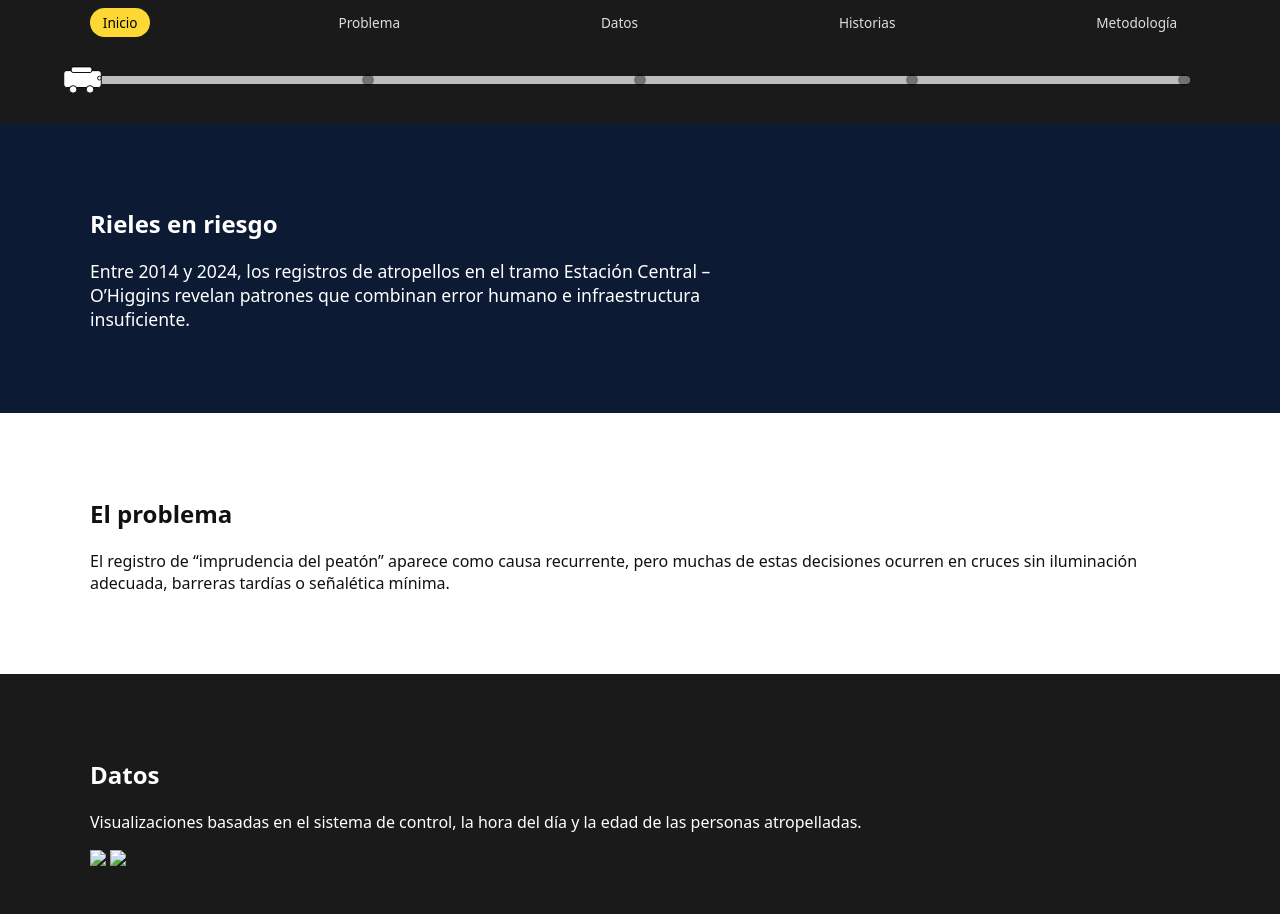
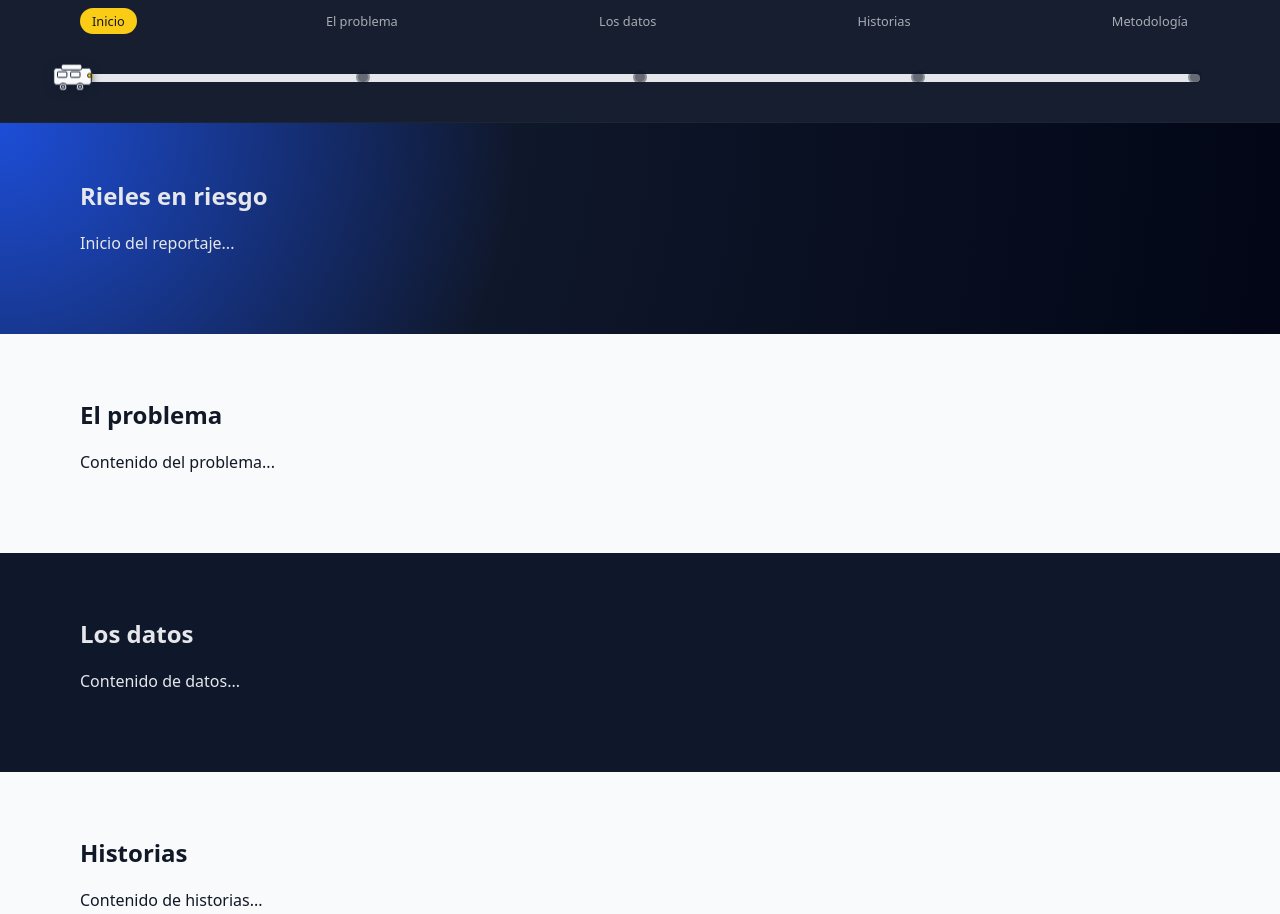
Before and after one commit to Paliart28/Mi-primera-Pagina-web, a plain HTML site: page index.html in a window 1280 px wide. Shown: the top 914 px of the page. Drawn offline with Linux system fonts and the light colour scheme; a script that the page names is missing.

Commit message:
porfavor señor

```diff
--- a/index.html
+++ b/index.html
@@ -3,20 +3,16 @@
 <head>
   <meta charset="utf-8" />
   <meta name="viewport" content="width=device-width, initial-scale=1" />
-  <title>Rieles en riesgo</title>
-  <link href="style.css" rel="stylesheet" />
+  <title>Rieles en riesgo: los cruces que siguen siendo punto ciego</title>
+  <link href="style.css" rel="stylesheet">
 </head>
-
 <body>
-
-  <!-- BARRA CON TREN -->
   <div class="railway">
     <div class="railway__inner">
-
-      <nav class="railway__labels">
+      <nav class="railway__labels" aria-label="Estaciones de la historia">
         <a href="#s1" class="label label--active">Inicio</a>
-        <a href="#s2" class="label">Problema</a>
-        <a href="#s3" class="label">Datos</a>
+        <a href="#s2" class="label">El problema</a>
+        <a href="#s3" class="label">Los datos</a>
         <a href="#s4" class="label">Historias</a>
         <a href="#s5" class="label">Metodología</a>
       </nav>
@@ -24,9 +20,9 @@
       <div class="railway__track">
         <div class="track">
           <div class="track__base"></div>
-          <div id="progress" class="track__progress"></div>
+          <div class="track__progress" id="progress"></div>
 
-          <div class="stations">
+          <div class="stations" aria-hidden="true">
             <span class="station station--active"></span>
             <span class="station"></span>
             <span class="station"></span>
@@ -34,89 +30,64 @@
             <span class="station"></span>
           </div>
 
-          <svg id="train" class="train" viewBox="0 0 64 40">
-            <rect x="4" y="10" width="40" height="18" rx="3" ry="3"/>
-            <rect x="12" y="6" width="22" height="6" rx="2" ry="2"/>
-            <circle cx="14" cy="30" r="4"/>
-            <circle cx="32" cy="30" r="4"/>
-            <circle cx="42" cy="18" r="2"/>
+          <svg class="train" id="train" viewBox="0 0 64 40" aria-hidden="true">
+            <rect x="4" y="10" width="40" height="18" rx="3" ry="3" />
+            <rect x="12" y="6" width="22" height="6" rx="2" ry="2" />
+            <rect x="8" y="14" width="10" height="6" rx="1" />
+            <rect x="22" y="14" width="10" height="6" rx="1" />
+            <circle cx="14" cy="30" r="4" />
+            <circle cx="32" cy="30" r="4" />
+            <circle cx="14" cy="30" r="2" class="wheel-inner" />
+            <circle cx="32" cy="30" r="2" class="wheel-inner" />
+            <circle cx="42" cy="18" r="2" class="headlight" />
           </svg>
-
         </div>
       </div>
-
     </div>
   </div>
 
   <main>
-
-    <!-- SECCION 1 -->
     <section id="s1" class="section section--hero">
       <div class="container">
         <h1>Rieles en riesgo</h1>
-        <p class="lead">
-          Entre 2014 y 2024, los registros de atropellos en el tramo Estación Central – O’Higgins
-          revelan patrones que combinan error humano e infraestructura insuficiente.
-        </p>
+        <p>Inicio del reportaje...</p>
       </div>
     </section>
 
-    <!-- SECCION 2 -->
     <section id="s2" class="section section--light">
       <div class="container">
         <h2>El problema</h2>
-        <p>
-          El registro de “imprudencia del peatón” aparece como causa recurrente,
-          pero muchas de estas decisiones ocurren en cruces sin iluminación adecuada,
-          barreras tardías o señalética mínima.
-        </p>
+        <p>Contenido del problema...</p>
       </div>
     </section>
 
-    <!-- SECCION 3 -->
     <section id="s3" class="section section--dark">
       <div class="container">
-        <h2>Datos</h2>
-        <p>
-          Visualizaciones basadas en el sistema de control, la hora del día y la edad
-          de las personas atropelladas.
-        </p>
-        <img src="assets/chart-sistema-cruce.png" class="chart">
-        <img src="assets/chart-horas.png" class="chart">
+        <h2>Los datos</h2>
+        <p>Contenido de datos...</p>
       </div>
     </section>
 
-    <!-- SECCION 4 -->
     <section id="s4" class="section section--light">
       <div class="container">
         <h2>Historias</h2>
-
-        <article class="story-card">
-          <h3>Un cruce en Maipú que suena, pero no alcanza</h3>
-          <p>
-            La alarma suena, pero la calle sigue en movimiento.
-            Las barreras bajan lento, la visibilidad se pierde al atardecer
-            y la vereda termina directo en la vía.
-          </p>
-        </article>
-
-        <blockquote class="big-quote">
-          “Lo más honesto no es borrar la palabra imprudencia,
-          sino preguntarse cuántas oportunidades tiene alguien
-          de equivocarse sin morir en el intento.”
-        </blockquote>
+        <p>Contenido de historias...</p>
       </div>
     </section>
 
-    <!-- SECCION 5 -->
     <section id="s5" class="section section--dark">
       <div class="container">
         <h2>Metodología</h2>
-        <p>Datos: EFE, Carabineros · Periodo: 2014–2024 · Visualizaciones: Python / Altair.</p>
+        <p>Contenido de metodología...</p>
       </div>
     </section>
+  </main>
 
-  </main>
+  <footer class="site-footer">
+    <div class="container">
+      <p>Pie de página</p>
+    </div>
+  </footer>
 
   <script src="script.js"></script>
 </body>
--- a/style.css
+++ b/style.css
@@ -1,139 +1,193 @@
 :root {
-  --yellow: #fdd835;
-  --dark: #1a1a1a;
-  --deepblue: #0c1b33;
-  --lightgray: #e5e5e5;
-  --track: #bdbdbd;
-
-  --bar-h: 70px;
+  --bar-h: 72px;
   --track-h: 8px;
+  --accent: #2563eb;
+  --accent-2: #22c55e;
+  --track: #e5e7eb;
+  --dot: #111827;
+  --bg: #f9fafb;
 }
 
-/* GENERAL */
+*,
+*::before,
+*::after {
+  box-sizing: border-box;
+}
+
+html {
+  scroll-behavior: smooth;
+}
+
 body {
   margin: 0;
-  font-family: system-ui, sans-serif;
-  background: #fafafa;
-  color: #111;
+  background: var(--bg);
+  font-family: system-ui, -apple-system, "Segoe UI", Roboto, Arial, sans-serif;
+  color: #111827;
 }
 
 .container {
-  width: min(1100px, 90%);
-  margin: auto;
+  width: min(1120px, 100% - 2rem);
+  margin: 0 auto;
 }
 
-/* SECCIONES */
+.railway {
+  position: sticky;
+  top: 0;
+  z-index: 20;
+  background: rgba(15, 23, 42, 0.97);
+  color: #e5e7eb;
+  backdrop-filter: blur(12px);
+  border-bottom: 1px solid rgba(31, 41, 55, 0.65);
+}
+
+.railway__inner {
+  width: min(1120px, 100% - 2rem);
+  margin: 0 auto;
+  padding: 0.5rem 0;
+  display: flex;
+  flex-direction: column;
+  gap: 0.5rem;
+}
+
+.railway__labels {
+  display: flex;
+  align-items: center;
+  justify-content: space-between;
+  gap: 0.75rem;
+  font-size: 0.8rem;
+}
+
+.label {
+  position: relative;
+  padding: 0.25rem 0.75rem;
+  border-radius: 999px;
+  color: #e5e7eb;
+  text-decoration: none;
+  white-space: nowrap;
+  opacity: 0.7;
+  transition: background 0.2s, opacity 0.2s, color 0.2s;
+}
+
+.label:hover {
+  background: rgba(15, 23, 42, 0.8);
+  opacity: 1;
+}
+
+.label--active {
+  background: #facc15;
+  color: #111827;
+  opacity: 1;
+}
+
+.railway__track {
+  position: relative;
+  height: var(--bar-h);
+  display: flex;
+  align-items: center;
+}
+
+.track {
+  position: relative;
+  width: 100%;
+  height: var(--track-h);
+  border-radius: 999px;
+}
+
+.track__base {
+  position: absolute;
+  inset: 0;
+  border-radius: inherit;
+  background: var(--track);
+}
+
+.track__progress {
+  position: absolute;
+  inset: 0;
+  border-radius: inherit;
+  transform-origin: left center;
+  transform: scaleX(0);
+  background: linear-gradient(90deg, var(--accent), var(--accent-2));
+  transition: transform 0.15s linear;
+}
+
+.stations {
+  position: absolute;
+  inset: 0;
+  display: flex;
+  align-items: center;
+  justify-content: space-between;
+  pointer-events: none;
+}
+
+.station {
+  width: 10px;
+  height: 10px;
+  border-radius: 999px;
+  background: var(--dot);
+  box-shadow: 0 0 0 2px rgba(15, 23, 42, 0.7);
+  opacity: 0.6;
+  transform: translateY(-1px);
+}
+
+.station--active {
+  opacity: 1;
+  box-shadow: 0 0 0 3px #facc15;
+}
+
+.train {
+  position: absolute;
+  top: 50%;
+  left: 0;
+  width: 60px;
+  height: auto;
+  transform: translate(-50%, -50%);
+  fill: #f9fafb;
+  stroke: #0f172a;
+  stroke-width: 1;
+  filter: drop-shadow(0 2px 4px rgba(15,23,42,0.6));
+  animation: bob 1.2s ease-in-out infinite alternate;
+}
+
+.wheel-inner {
+  fill: #9ca3af;
+}
+
+.headlight {
+  fill: #facc15;
+}
+
+@keyframes bob {
+  from { transform: translate(-50%, -52%); }
+  to   { transform: translate(-50%, -48%); }
+}
+
 .section {
   padding: 4rem 0;
 }
 
 .section--hero {
-  background: var(--deepblue);
-  color: white;
+  padding-top: 3.5rem;
+  background: radial-gradient(circle at top left, #1d4ed8 0, #0f172a 40%, #020617 100%);
+  color: #e5e7eb;
 }
 
 .section--light {
-  background: white;
+  background: #f9fafb;
+  color: #111827;
 }
 
 .section--dark {
-  background: var(--dark);
-  color: white;
+  background: #0f172a;
+  color: #e5e7eb;
 }
 
-.lead {
-  max-width: 700px;
-  font-size: 1.1rem;
+.section h1, .section h2 {
+  margin-top: 0;
 }
 
-/* TREN */
-.railway {
-  position: sticky;
-  top: 0;
-  background: var(--dark);
-  color: white;
-  z-index: 999;
-  padding-bottom: 0.5rem;
+.site-footer {
+  background: #020617;
+  color: #9ca3af;
+  padding: 2rem 0;
+  text-align: center;
 }
-
-.railway__inner {
-  width: min(1100px, 90%);
-  margin: auto;
-}
-
-.railway__labels {
-  display: flex;
-  justify-content: space-between;
-  padding: .5rem 0;
-}
-
-.label {
-  color: #ddd;
-  text-decoration: none;
-  font-size: .85rem;
-  padding: .3rem .8rem;
-  border-radius: 50px;
-}
-
-.label--active {
-  background: var(--yellow);
-  color: black;
-}
-
-/* PISTA */
-.railway__track {
-  height: var(--bar-h);
-  display: flex;
-  align-items: center;
-  position: relative;
-}
-
-.track {
-  width: 100%;
-  height: var(--track-h);
-  background: var(--track);
-  border-radius: 999px;
-  position: relative;
-}
-
-.track__progress {
-  height: 100%;
-  background: var(--yellow);
-  width: 0;
-  transform-origin: left;
-  transition: width .1s linear;
-}
-
-/* ESTACIONES */
-.stations {
-  display: flex;
-  justify-content: space-between;
-  align-items: center;
-  position: absolute;
-  inset: 0;
-}
-
-.station {
-  width: 12px;
-  height: 12px;
-  background: black;
-  border-radius: 50%;
-  opacity: .4;
-}
-
-.station--active {
-  opacity: 1;
-  background: var(--yellow);
-}
-
-/* TREN */
-.train {
-  position: absolute;
-  top: 50%;
-  left: 0;
-  width: 60px;
-  transform: translate(-50%, -50%);
-  fill: white;
-  stroke: black;
-  stroke-width: 1;
-}
```
Also changed, not shown: visualizacion.js (+22 -22 lines).
